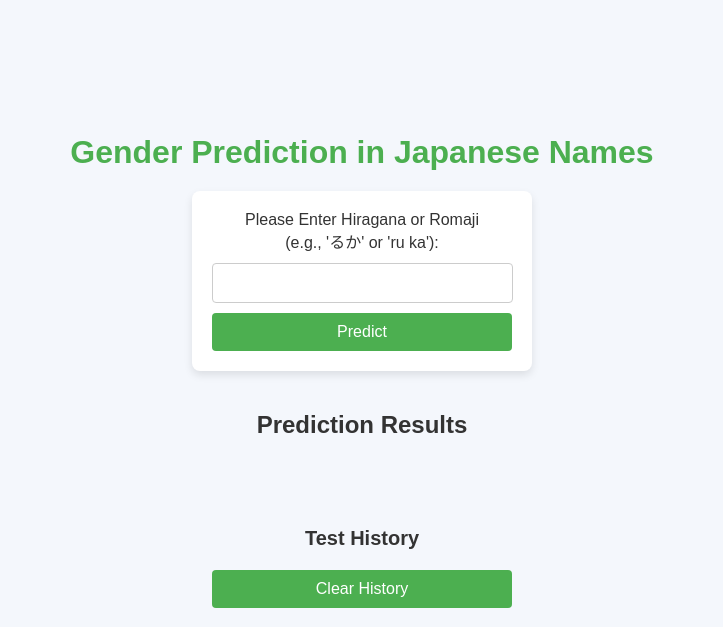
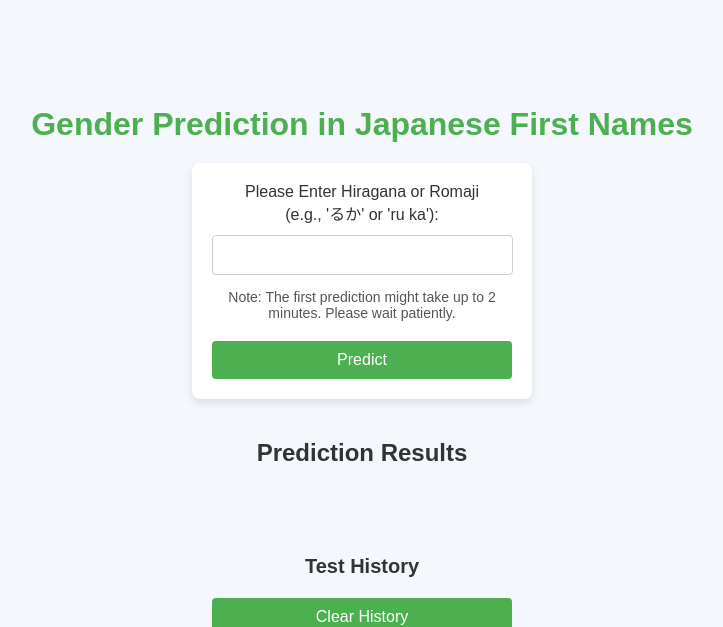
Before and after one commit to Edgration/gender_prediction, a plain HTML site: page index.html in a window 1280 px wide. Shown: the top 627 px of the page, without its empty margins (278-1001 px from the left). Drawn offline with Linux system fonts and the light colour scheme.

Commit message:
add note and change name to first name

```diff
--- a/index.html
+++ b/index.html
@@ -169,10 +169,13 @@
     </style>
 </head>
 <body>
-    <h1>Gender Prediction in Japanese Names</h1>
+    <h1>Gender Prediction in Japanese First Names</h1>
     <form id="prediction-form" method="POST">
-        <label for="hiragana">Please Enter Hiragana or Romaji <br> (e.g., 'るか' or 'ru ka'):</label>
+        <label for="hiragana">Please Enter Hiragana or Romaji<br> (e.g., 'るか' or 'ru ka'):</label>
         <input type="text" id="hiragana" name="hiragana" required>
+        <p style="color: #555; text-align: center; font-size: 14px; margin-bottom: 10px;">
+    Note: The first prediction might take up to 2 minutes. Please wait patiently.
+</p>
         <button type="submit">Predict</button>
     </form>
     <h2>Prediction Results</h2>
```
